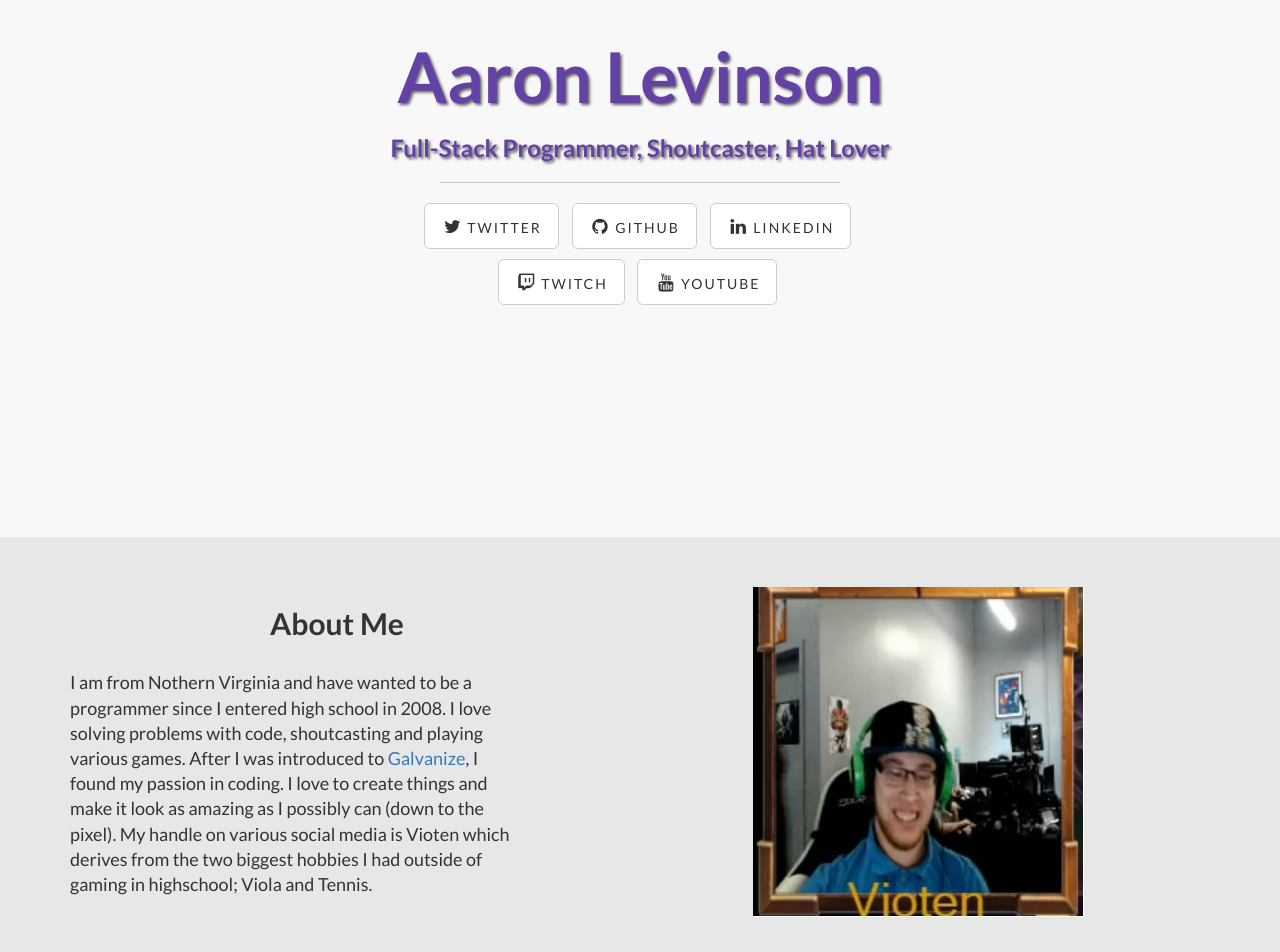
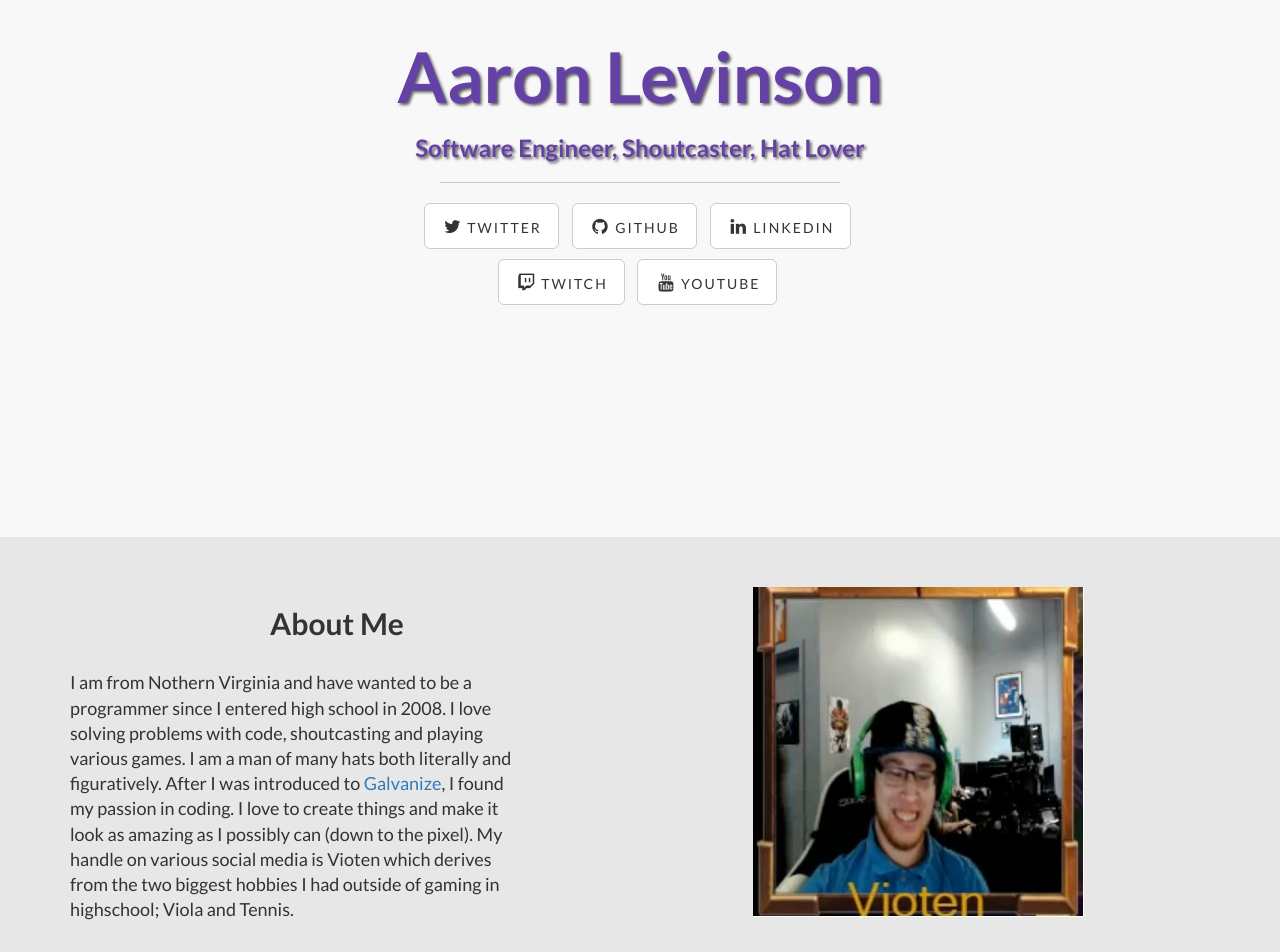
Before and after one commit to CapnRedB/new_website, a plain HTML site: page index.html in a window 1280 px wide. Shown: the part 240-1192 px from the top of the page. Drawn offline with Linux system fonts and the light colour scheme.

Commit message:
Added a sentence

```diff
--- a/index.html
+++ b/index.html
@@ -71,7 +71,7 @@
                 <div class="col-lg-12">
                     <div class="intro-message">
                         <h1>Aaron Levinson</h1>
-                        <h3>Full-Stack Programmer, Shoutcaster, Hat Lover</h3>
+                        <h3>Software Engineer, Shoutcaster, Hat Lover</h3>
                         <hr class="intro-divider">
                         <ul class="list-inline intro-social-buttons">
                             <li>
@@ -114,7 +114,7 @@
                 <div class="col-lg-5 col-sm-6">
                     <hr class="section-heading-spacer">
                     <h2 class="section-heading">About Me</h2>
-                    <p class="lead">I am from Nothern Virginia and have wanted to be a programmer since I entered high school in 2008.  I love solving problems with code, shoutcasting and playing various games.  After I was introduced to <a href="http://www.galvanize.com">Galvanize</a>, I found my passion in coding.  I love to create things and make it look as amazing as I possibly can (down to the pixel). My handle on various social media is Vioten which derives from the two biggest hobbies I had outside of gaming in highschool; Viola and Tennis.</p>
+                    <p class="lead">I am from Nothern Virginia and have wanted to be a programmer since I entered high school in 2008.  I love solving problems with code, shoutcasting and playing various games.  I am a man of many hats both literally and figuratively.  After I was introduced to <a href="http://www.galvanize.com">Galvanize</a>, I found my passion in coding.  I love to create things and make it look as amazing as I possibly can (down to the pixel). My handle on various social media is Vioten which derives from the two biggest hobbies I had outside of gaming in highschool; Viola and Tennis.</p>
                 </div>
                 <div class="col-lg-5 col-lg-offset-2 col-sm-6">
                     <img class="img-responsive me" src="img/me.jpg" alt="">
```
